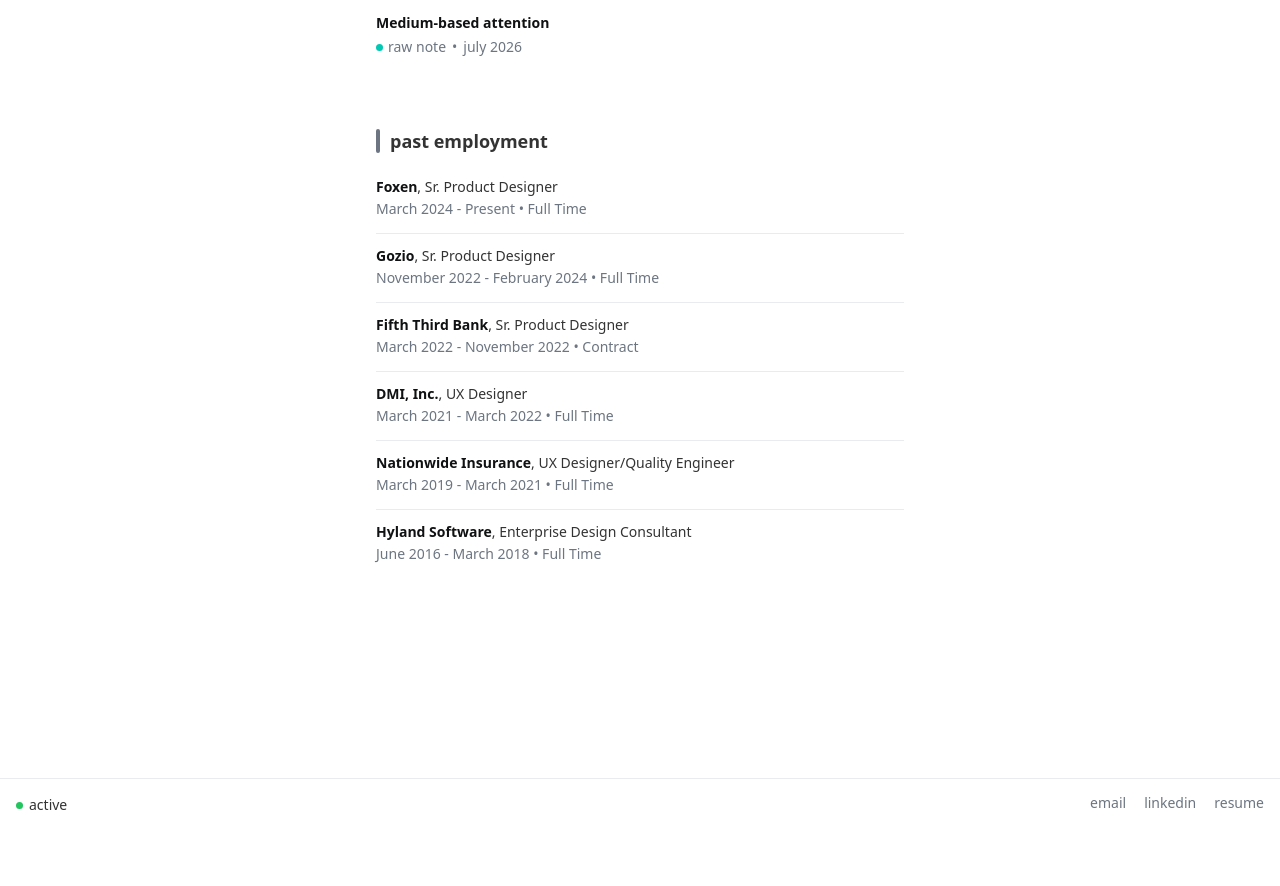
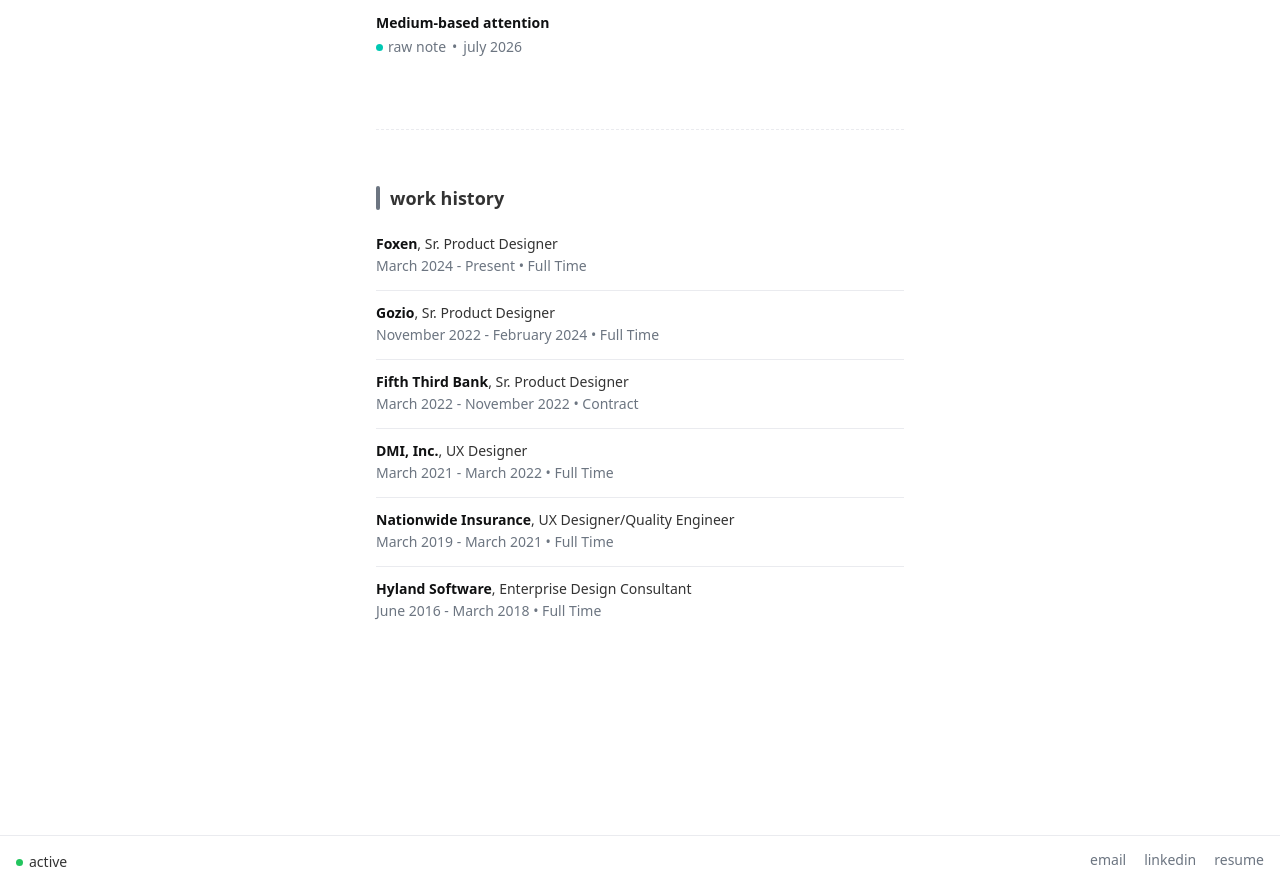
Before and after one commit to guser4579/seanfolio, a Next.js app: page / in a window 1280 px wide. Shown: the part 1220-2106 px from the top of the page. Before the commit the page ends 2049 px from the top, so only its background shows below. Built offline with nearby package versions, Linux system fonts and the light colour scheme.

Commit message:
home: dashed divider before work history; rename past employment to work history

```diff
--- a/app/page.jsx
+++ b/app/page.jsx
@@ -72,10 +72,12 @@
         </ul>
       </section>
 
+      <hr className="divider" aria-hidden="true" />
+
       <section className="sect" aria-labelledby="jobs-h">
         <h2 className="head" id="jobs-h">
           <span className="accent gray" aria-hidden="true" />
-          past employment
+          work history
         </h2>
         <ul className="list">
           {JOBS.map((j) => (
```
